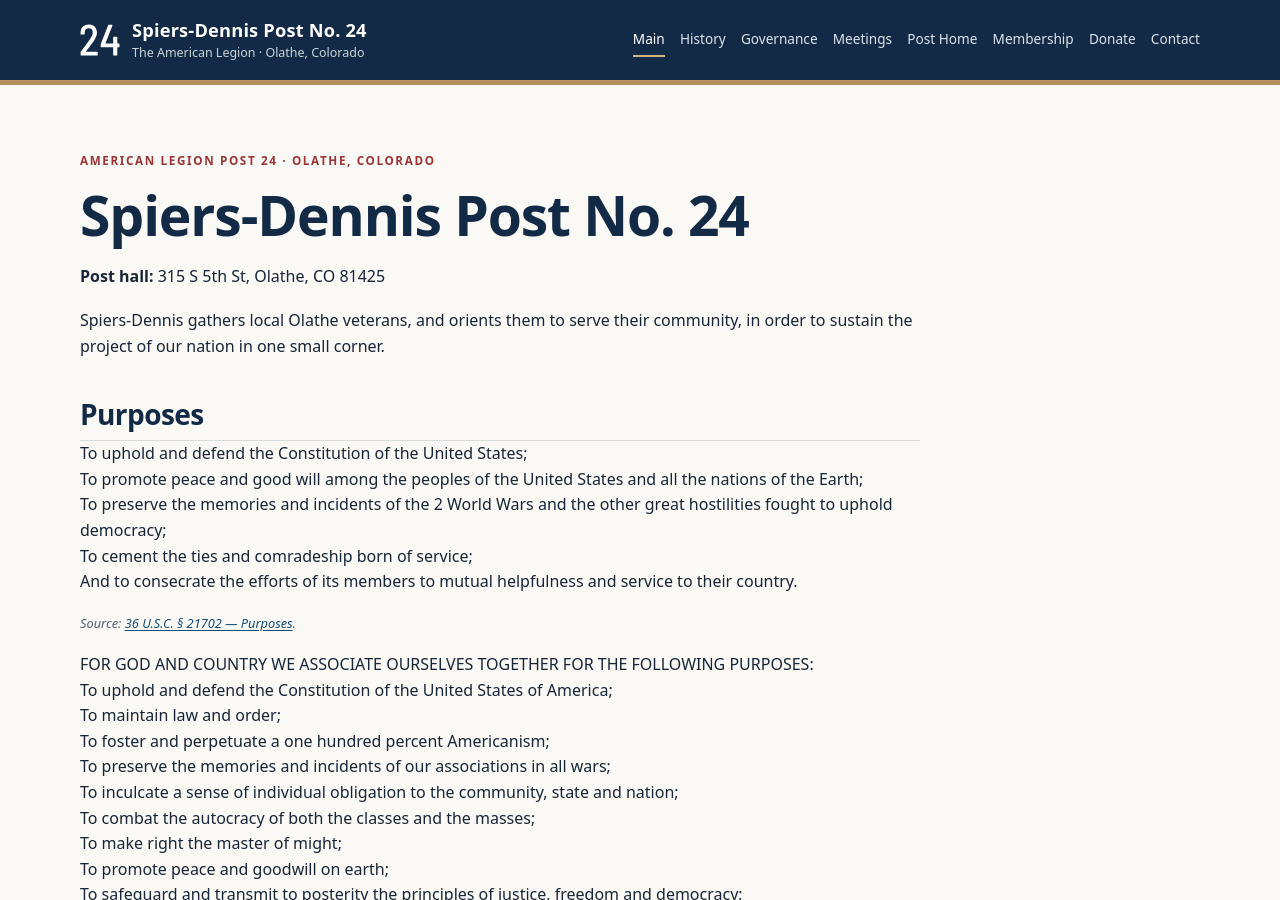
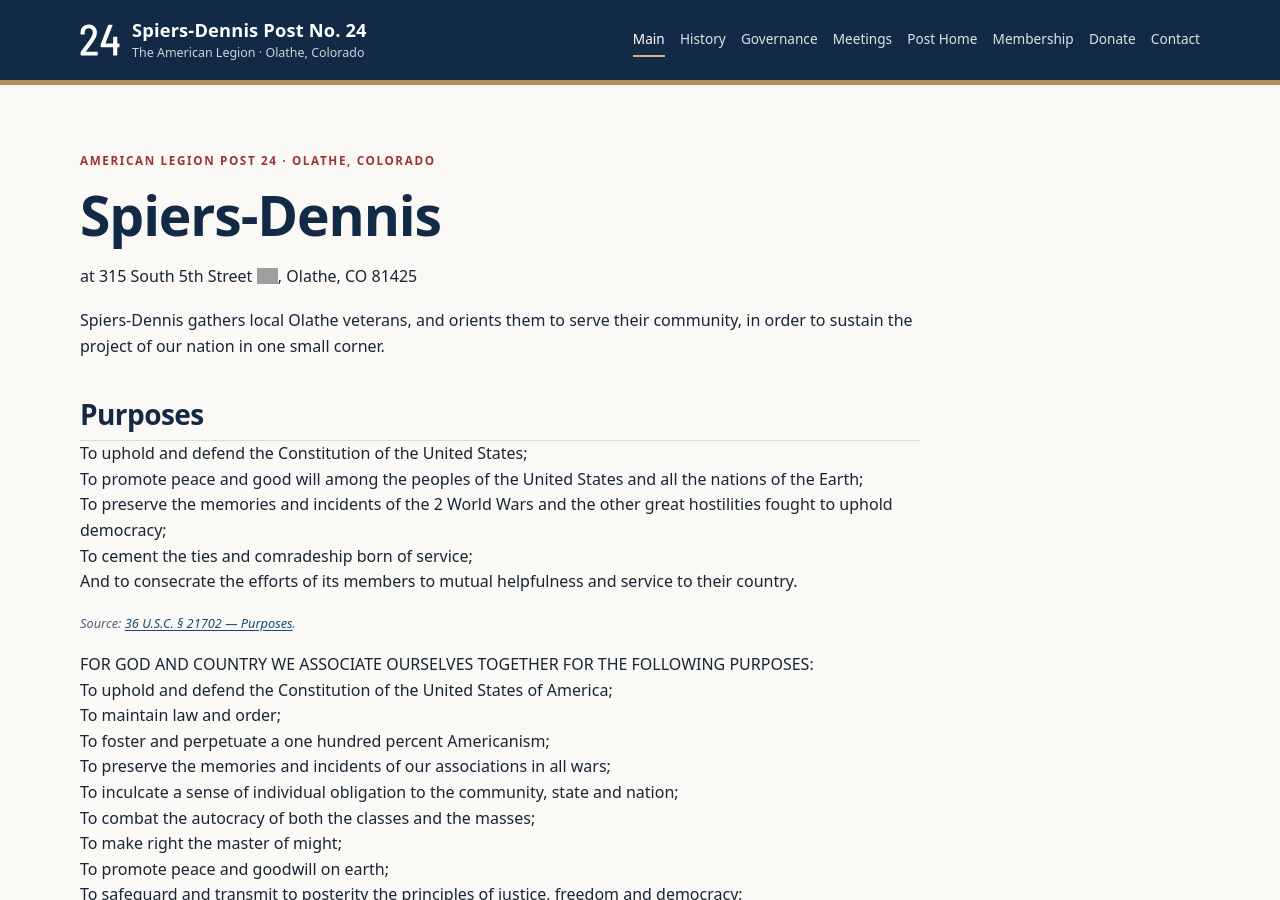
Before and after one commit to SPIERS-DENNIS-POST/spiers-dennis-post.github.io, a Jekyll site: the page built from index.md, in a window 1280 px wide and 900 px high. Built offline with Jekyll 4.4.1, drawn with Linux system fonts in a browser that asks for light colours; grey boxes are pictures that could not be loaded.

Commit message:
Simplify homepage heading and add Colorado 348 shield to address

```diff
--- a/index.md
+++ b/index.md
@@ -5,8 +5,8 @@
 ---
 <section class="hero">
 <p class="eyebrow">American Legion Post 24 · Olathe, Colorado</p>
-<h1>Spiers-Dennis Post No. 24</h1>
-<p><strong>Post hall:</strong> {{ site.data.post.address.street | escape }}, {{ site.data.post.address.city | escape }}, {{ site.data.post.address.region | escape }} {{ site.data.post.address.postal_code | escape }}</p>
+<h1>Spiers-Dennis</h1>
+<p>at 315 South 5th Street&nbsp;<a href="https://commons.wikimedia.org/wiki/File:Colorado_348_wide.svg" aria-label="Colorado State Highway 348 shield, public-domain SVG on Wikimedia Commons"><img src="https://upload.wikimedia.org/wikipedia/commons/8/8a/Colorado_348_wide.svg" alt="Colorado Highway 348" width="20" height="16" style="height:1em;width:auto;vertical-align:-.12em"></a>, Olathe, CO 81425</p>
 <p>Spiers-Dennis gathers local Olathe veterans, and orients them to serve their community, in order to sustain the project of our nation in one small corner.</p>
 <section class="prose" aria-labelledby="purposes">
 <div class="section-head"><h2 id="purposes">Purposes</h2></div>
```
